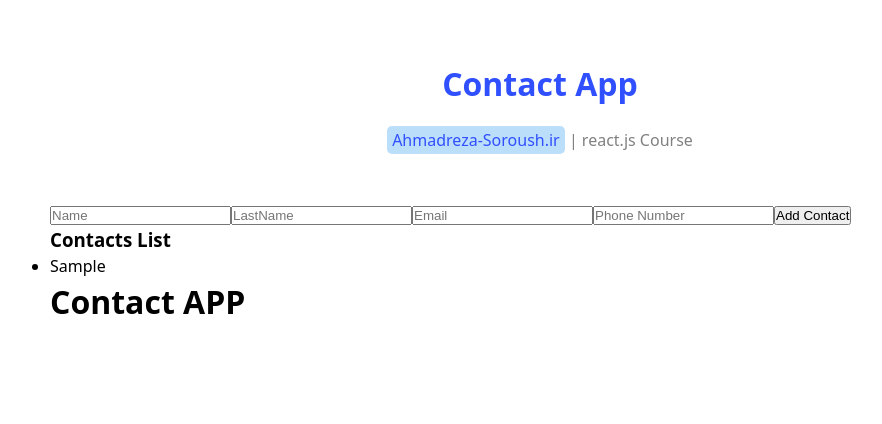
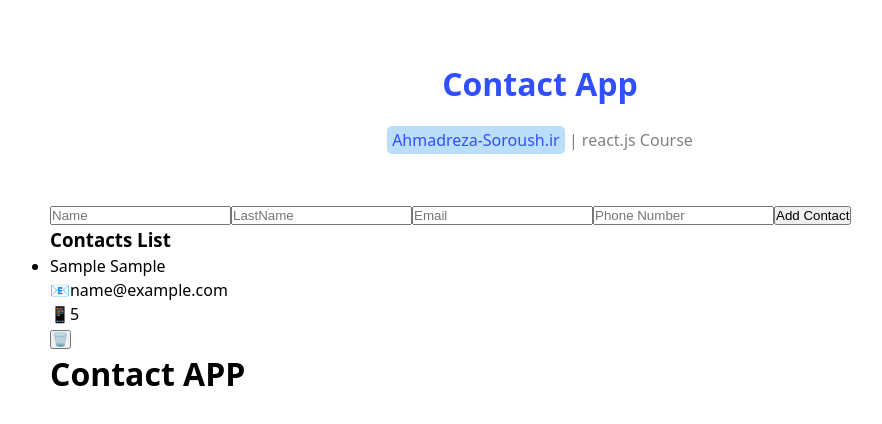
Before and after one commit to peter-soroush/ContactApp, a React (Vite) app: page / in a window 1280 px wide. Both pictures are taken after typing "Sample", "Sample", "name@example.com", "5" into the empty fields and a click on the button "Add Contact". Shown: the top 424 px of the page, without its empty margins (100-982 px from the left). Built offline with nearby package versions, Linux system fonts and the light colour scheme.

Commit message:
Contacts has been Updated

```diff
--- /dev/null
+++ b/src/components/ContactItem.jsx
@@ -0,0 +1,24 @@
+import React from "react";
+
+function ContactItem({ data: { id, name, lastName, email, phone } }) {
+  return (
+    <li key={id}>
+      <p>
+        {name} {lastName}
+      </p>
+      <p>
+        <span>📧</span>
+        {email}
+      </p>
+      <p>
+        <span>📱</span>
+        {phone}
+      </p>
+      <p>
+        <button>🗑️</button>
+      </p>
+    </li>
+  );
+}
+
+export default ContactItem;
--- a/src/components/Contacts.jsx
+++ b/src/components/Contacts.jsx
@@ -32,7 +32,7 @@
     }
     setAlert("");
     const newContact = { ...contact, id: v7() };
-    setContacts((contacts) => [, ...contacts, newContact]);
+    setContacts((contacts) => [...contacts, newContact]);
     setContact({ name: "", lastName: "", email: "", phone: "" });
   };
   const changeHandeler = (event) => {
--- a/src/components/Contactslist.jsx
+++ b/src/components/Contactslist.jsx
@@ -1,15 +1,19 @@
 import React from "react";
+import ContactItem from "./ContactItem";
 
 function Contactslist({ contacts }) {
-  console.log(contacts);
   return (
     <div>
       <h3>Contacts List</h3>
-      <ul>
-        {contacts.map((contact) => (
-          <li key={contact.id}>{contact.name}</li>
-        ))}
-      </ul>
+      {contacts.length ? (
+        <ul>
+          {contacts.map((contact) => (
+            <ContactItem key={contact.id} data={contact} />
+          ))}
+        </ul>
+      ) : (
+        <p>No Contacts Yet!</p>
+      )}
     </div>
   );
 }
```
